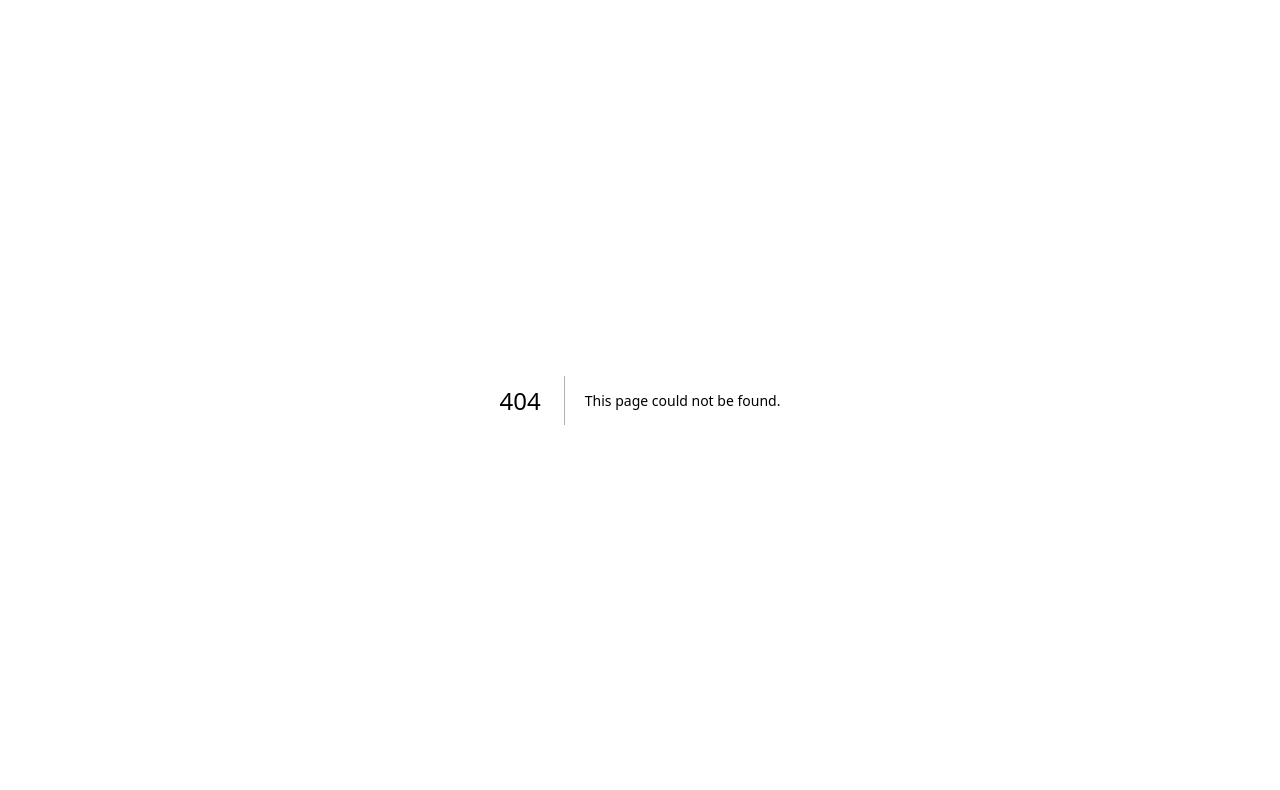
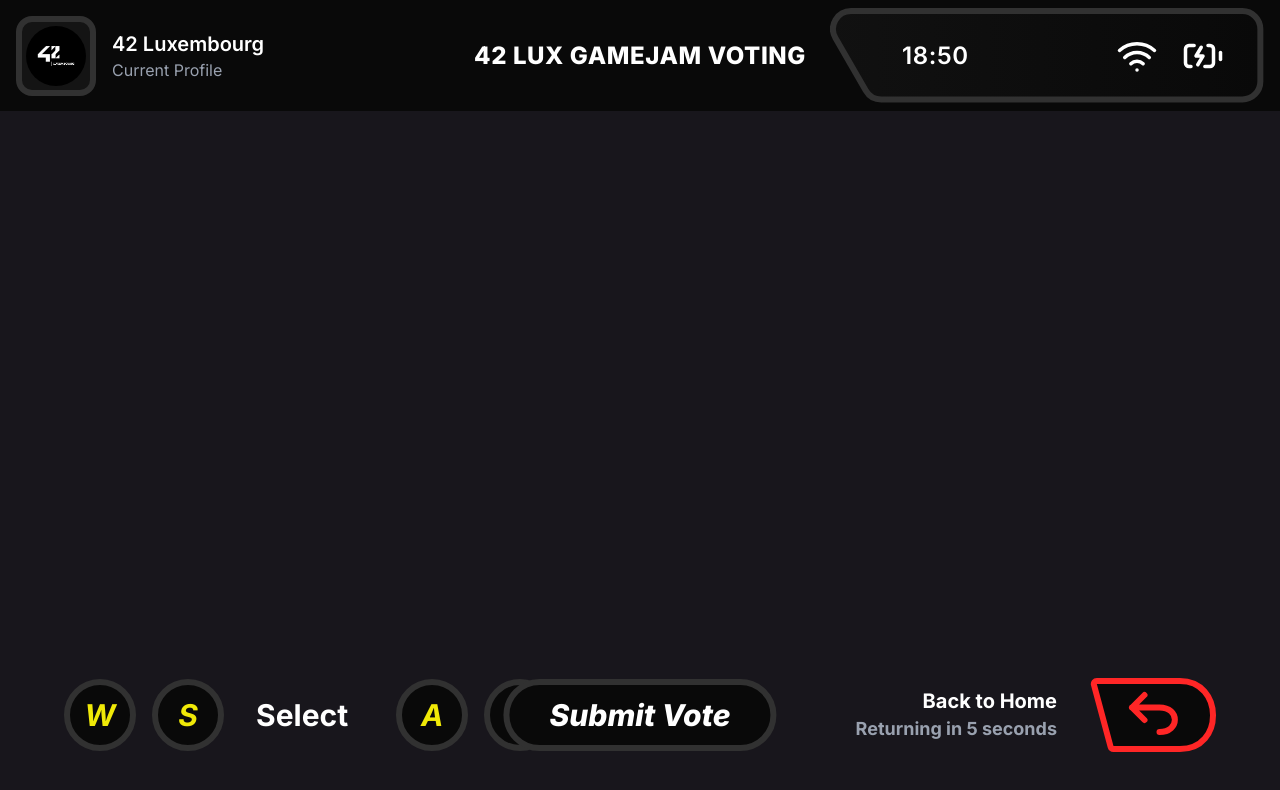
Before and after one commit to IanToujou/GameJam-Launcher-2026, a Next.js app: page /vote in a window 1280 px wide. Before the commit this address had no page. Shown: the top 790 px of the page. Built offline with nearby package versions, Linux system fonts and the light colour scheme.

Commit message:
Added base voting page

```diff
--- a/src/components/input/InputButton.tsx
+++ b/src/components/input/InputButton.tsx
@@ -3,7 +3,9 @@ import { InputButtonProps } from "@/types/props/input/InputButtonProps";
 const InputButton = (props: InputButtonProps) => {
     if (props.icon) {
         return (
-            <div className="bg-neutral-dark border-neutral-light ring-primary-medium cursor-pointer] flex size-18 items-center justify-center rounded-full border-6 ring-0 duration-200 hover:ring-6">
+            <div onClick={() => {
+                if (props.onClick !== undefined) props.onClick();
+            }} className="bg-neutral-dark border-neutral-light ring-primary-medium cursor-pointer flex size-18 items-center justify-center rounded-full border-6 ring-0 duration-200 hover:ring-6">
                 <p className="text-3xl font-bold text-white italic">
                     <props.icon size={36} strokeWidth={2.5} className="text-3xl" />
                 </p>
@@ -11,7 +13,9 @@ const InputButton = (props: InputButtonProps) => {
         );
     } else {
         return (
-            <div className="bg-neutral-dark border-neutral-light ring-primary-medium flex h-18 cursor-pointer items-center justify-center rounded-full border-6 px-10 ring-0 duration-200 hover:ring-6">
+            <div onClick={() => {
+                if (props.onClick !== undefined) props.onClick();
+            }} className="bg-neutral-dark border-neutral-light ring-primary-medium flex h-18 cursor-pointer items-center justify-center rounded-full border-6 px-10 ring-0 duration-200 hover:ring-6">
                 <p className="text-3xl font-extrabold text-white italic">{props.content}</p>
             </div>
         );
--- a/src/pages/index.tsx
+++ b/src/pages/index.tsx
@@ -162,7 +162,7 @@ export default function Home() {
                     <div className="grow" />
                     <div className="flex items-center gap-x-8">
                         <InputButton icon={Info} />
-                        <InputButton content="Start Voting" />
+                        <InputButton content="Start Voting" onClick={() => router.push("/vote").then() }/>
                     </div>
                 </div>
             </div>
--- /dev/null
+++ b/src/pages/vote.tsx
@@ -0,0 +1,52 @@
+import Head from "next/head";
+import HeaderBar from "@/components/header/HeaderBar";
+import InputControl from "@/components/input/InputControl";
+import InputButton from "@/components/input/InputButton";
+import {router} from "next/client";
+
+export default function Vote() {
+
+    return (
+        <>
+            <Head>
+                <title>GameJam Launcher 2026</title>
+            </Head>
+            <div className="flex flex-col h-screen">
+                <HeaderBar />
+                <div className="flex flex-col items-center justify-center grow">
+
+                </div>
+                <div className="flex items-center px-16 py-12">
+                    <div className="flex items-center gap-x-4">
+                        <InputControl inputKey="W" />
+                        <InputControl inputKey="S" />
+                        <p className="ml-4 text-3xl font-bold text-white">Select</p>
+                    </div>
+                    <div className="ml-12 flex items-center gap-x-4">
+                        <InputControl inputKey="A" />
+                        <InputControl inputKey="D" />
+                        <p className="ml-4 text-3xl font-bold text-white">Adjust</p>
+                    </div>
+                    <div className="absolute left-1/2 -translate-x-1/2">
+                        <InputButton content="Submit Vote" />
+                    </div>
+                    <div className="grow"/>
+                    <div className="flex items-center gap-x-8">
+                        <div className="text-right font-bold">
+                            <p className="text-xl text-white">Back to Home</p>
+                            <p className="text-lg text-gray-400">Returning in 5 seconds</p>
+                        </div>
+                        <div className="cursor-pointer" onClick={() => router.push("/").then() }>
+                            <svg width="127" height="74" viewBox="0 0 127 74" fill="none" xmlns="http://www.w3.org/2000/svg">
+                                <path d="M21.5778 66.5984L6.1001 10.5984C5.0439 6.77695 7.89624 3 11.861 3H89.9133C134.738 3 135.983 71 89.9133 71H27.3448C24.6467 71 22.2966 69.199 21.5778 66.5984Z" fill="#FF2626"/>
+                                <path d="M7.81348 3H90.9248C101.931 3 110.078 7.26006 115.531 13.5312C121.036 19.8617 123.921 28.3953 123.998 37.0264C124.075 45.6574 121.342 54.169 115.895 60.4766C110.5 66.7221 102.285 71 90.9248 71H24.4766C23.1284 71 21.9483 70.0973 21.5938 68.7783L4.92871 6.77832C4.4143 4.86366 5.84921 3 7.81348 3Z" fill="#090909" stroke="#FF2626" stroke-width="6"/>
+                                <path d="M43 29.5L55.5 42M43 29.5L55.5 17M43 29.5H70.5C91 29.5 91 54 70.5 54" stroke="#FF2626" stroke-width="6" stroke-linecap="round"/>
+                            </svg>
+                        </div>
+                    </div>
+                </div>
+            </div>
+        </>
+    );
+
+}
--- a/src/types/props/input/InputButtonProps.ts
+++ b/src/types/props/input/InputButtonProps.ts
@@ -4,4 +4,5 @@ export type InputButtonProps = {
     className?: string;
     icon?: LucideIcon;
     content?: string;
+    onClick?: () => void;
 };
```
